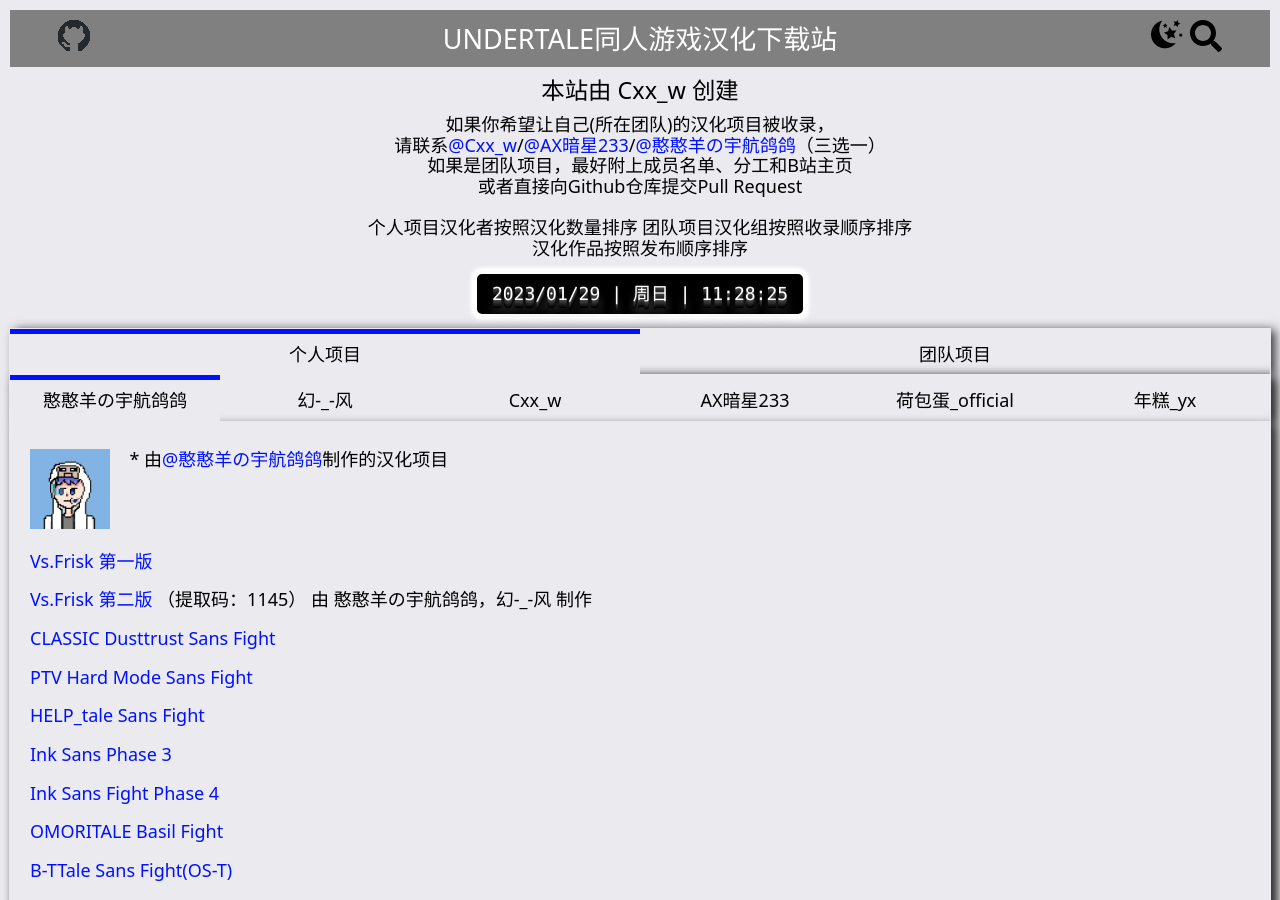
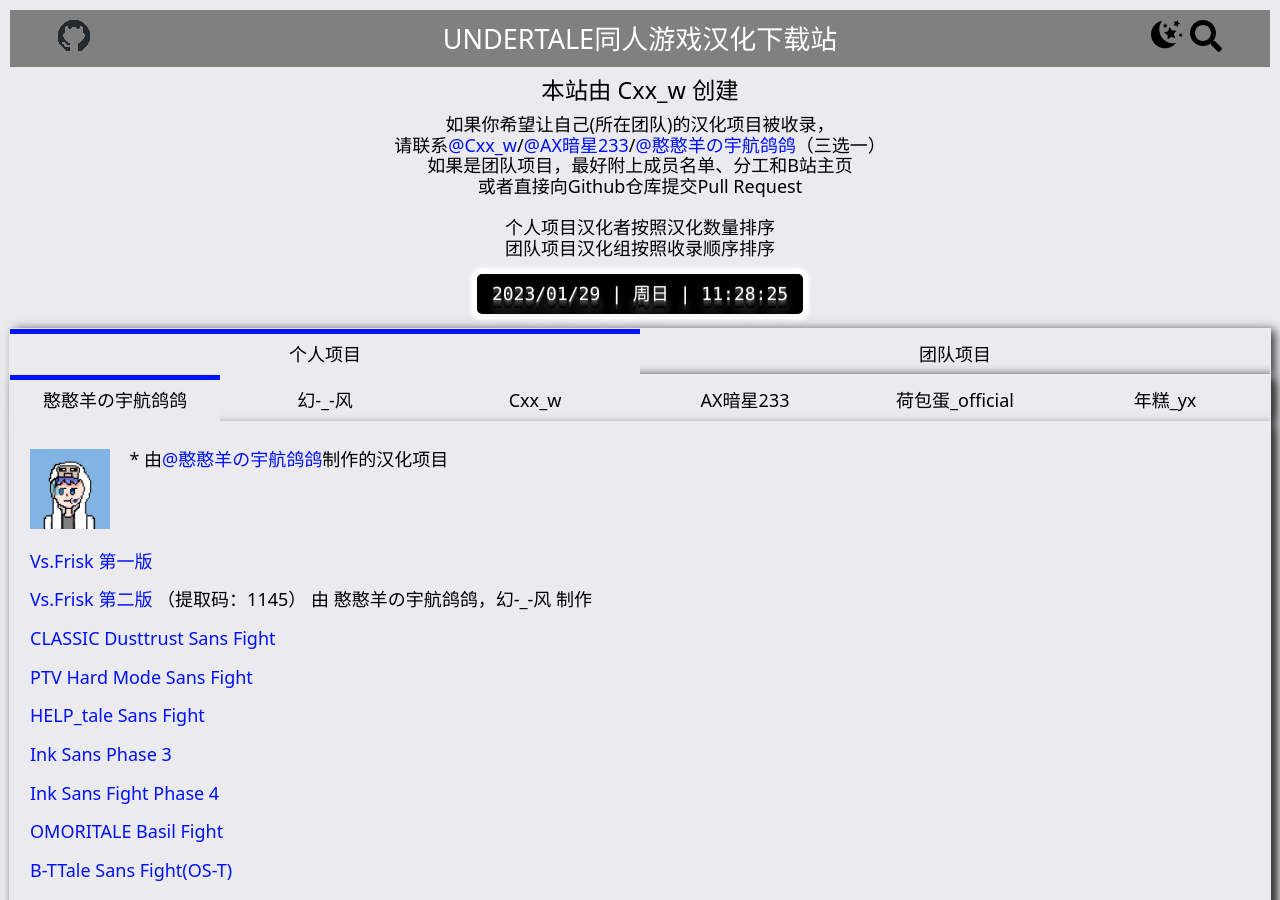
Before and after one commit to Cxxw233/UTFangameChsDownload, a Jekyll site: the page built from index.liquid, in a window 1280 px wide and 900 px high. Built offline with Jekyll 4.4.1, drawn with Linux system fonts in a browser that asks for light colours; some web fonts are replaced.

Commit message:
6排序乱了

```diff
--- a/_includes/header.html
+++ b/_includes/header.html
@@ -35,8 +35,8 @@
 		<p>如果是团队项目，最好附上成员名单、分工和B站主页</p>
 		<p>或者直接向Github仓库提交Pull Request</p>
 		<br />
-		<p>个人项目汉化者按照汉化数量排序 团队项目汉化组按照收录顺序排序</p>
-		<p>汉化作品按照发布顺序排序</p>
+		<p>个人项目汉化者按照汉化数量排序</p>
+		<p>团队项目汉化组按照收录顺序排序</p>
 	</div>
 	{%- endif %}
 
```
